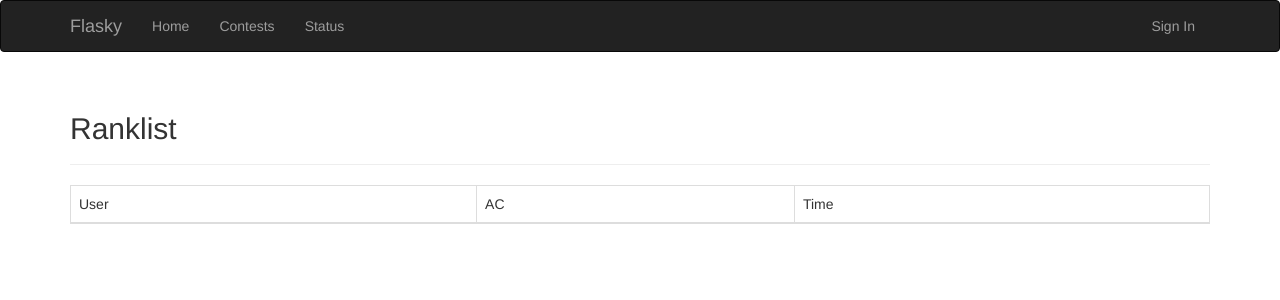
After one commit to hanfei19910905/xiaoxiang-oj, a Flask app: page /cview/1/ranklist in a window 1280 px wide. The commit adds this page. Shown: the top 300 px of the page. Run offline with Flask 2, Linux system fonts and the light colour scheme; data that the repository does not hold is empty; some libraries are stand-ins or nearby versions.

Commit message:
update ranklist && code && contest_status

```diff
--- a/app/contest/views.py
+++ b/app/contest/views.py
@@ -4,8 +4,7 @@
 from flask import render_template, redirect, request, url_for, flash
 from . import contest
 from ..prob import prob
-from ..models import Contest
-from ..models import Problem
+from ..models import Contest, Problem, Submission, User
 
 @contest.route('/clist')
 def clist_view():
@@ -25,3 +24,30 @@ def contest_view(cid):
     except ProblemDoesNotExist:
         pass
     return render_template('contest_view.html', plist=plist, contest=contest)
+
+@contest.route('/cview/<cid>/status')
+def status(cid):
+    submission_set = Submission.select().where(Submission.contest == cid).order_by(Submission.id.desc())
+    contest = Contest.select(Contest.id == cid).get()
+    return render_template('status.html', slist=submission_set, contest=contest)
+
+@contest.route('/cview/<cid>/ranklist')
+def rank_view(cid):
+    submission_set = Submission.select().where(Submission.contest == cid).order_by(Submission.id.desc())
+    problem_set = Problem.select().where(Problem.contest == cid).order_by(Problem.show_id.desc())
+    status_map = {0: 'Judging', 1: 'Accepted', 2: 'Wrong Answer', -1: 'Others'}
+    stas = dict()
+    for sub in submission_set:
+        user = User.select().where(User.id == sub.user).get()
+        if user.name not in stas:
+            stas[user.name] = {'ac_cnt': 0, 'time': 0, 'prob': dict()}
+            for prob in problem_set:
+                stas[user.name]['prob'][prob.show_id] = ''
+        problem = Problem.select().where(Problem.id == sub.prob).get()
+        stas[user.name]['prob'][problem.show_id] = status_map[sub.status]
+        if sub.status == 1:
+            stas[user.name]['ac_cnt'] += 1
+
+    rank = sorted(stas.items(), key=lambda d:(d[1]['ac_cnt'], -d[1]['time']), reverse=True)
+
+    return render_template('ranklist.html', res=rank, plist=problem_set)
--- a/app/models/models.py
+++ b/app/models/models.py
@@ -47,6 +47,7 @@ class Submission(db.Model):
     id = PrimaryKeyField()
     user = ForeignKeyField(User, index=True)
     prob = ForeignKeyField(Problem)
+    contest = ForeignKeyField(Contest)
     status = IntegerField()
     source = TextField()
     time = DateTimeField()
--- a/app/templates/base.html
+++ b/app/templates/base.html
@@ -19,6 +19,7 @@
             <ul class="nav navbar-nav">
                 <li><a href="/">Home</a></li>
                 <li><a href="/clist">Contests</a></li>
+                <li><a href="/status">Status</a></li>
             </ul>
             <ul class="nav navbar-nav navbar-right">
             {% if current_user.is_authenticated %}
--- a/app/templates/contest_view.html
+++ b/app/templates/contest_view.html
@@ -2,6 +2,11 @@
 {% block page_content %}
 <div class="page-header">
     <center><h2>{{ contest.contest_name }}</h2></center>
+    <div class="container">
+        <a href="{{ url_for('contest.contest_view', cid=contest.id) }}" class="btn btn-default">Problem</a>
+        <a href="{{ url_for('contest.status', cid=contest.id) }}" class="btn btn-default">Status</a>
+        <a href="{{ url_for('contest.rank_view', cid=contest.id) }}" class="btn btn-default">Ranklist</a>
+    </div>
 </div>
 <div class="page-content">
     {% if plist %}
@@ -21,6 +26,7 @@
             {% endfor %}
         </tbody>
     </table>
+
     {% else %}
     <h4>Not have Problem</h4>
     {% endif %}
--- /dev/null
+++ b/app/templates/ranklist.html
@@ -0,0 +1,32 @@
+{% extends "base.html" %}
+{% block page_content %}
+<div class="page-header">
+    <h2>Ranklist</h2>
+</div>
+<div class="page-content">
+    <table class="table table-striped table-bordered">
+        <thead>
+            <tr>
+                <td>User</td>
+                <td>AC</td>
+                <td>Time</td>
+                {% for problem in plist %}
+                <td>{{ problem.show_id }}</td>
+                {% endfor %}
+            </tr>
+        </thead>
+        <tbody>
+            {% for rank in res %}
+            <tr>
+                <td>{{ rank[0] }}</td>
+                <td>{{ rank[1]['ac_cnt'] }}</td>
+                <td>{{ rank[1]['time'] }}</td>
+                {% for problem in plist %}
+                <td>{{ rank[1]['prob'][problem.show_id] }}</td>
+                {% endfor %}
+            </tr>
+            {% endfor %}
+        </tbody>
+    </table>
+</div>
+{% endblock %}
```
Also changed, not shown: app/prob/views.py (+8 -2 lines), app/templates/code_view.html (added, +15 -0 lines), app/templates/status.html (+8 -2 lines), 1 other file.
